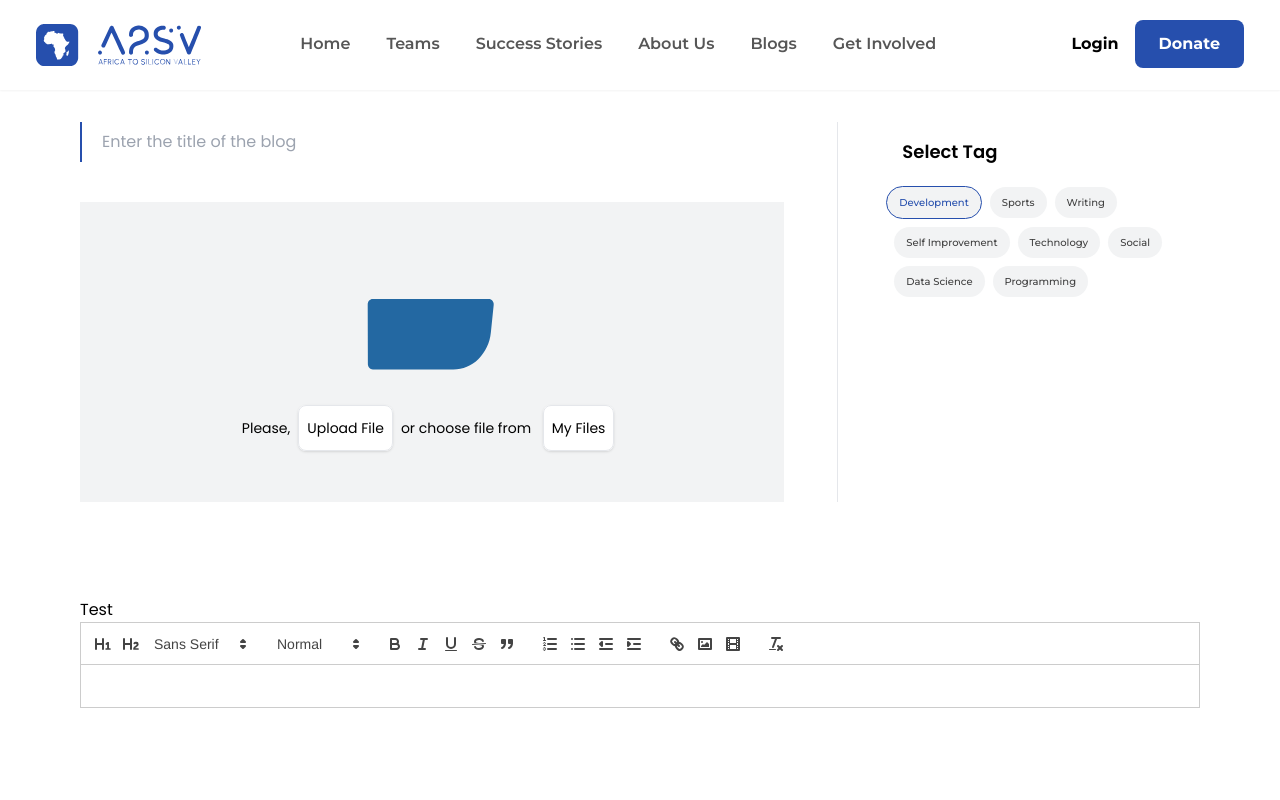
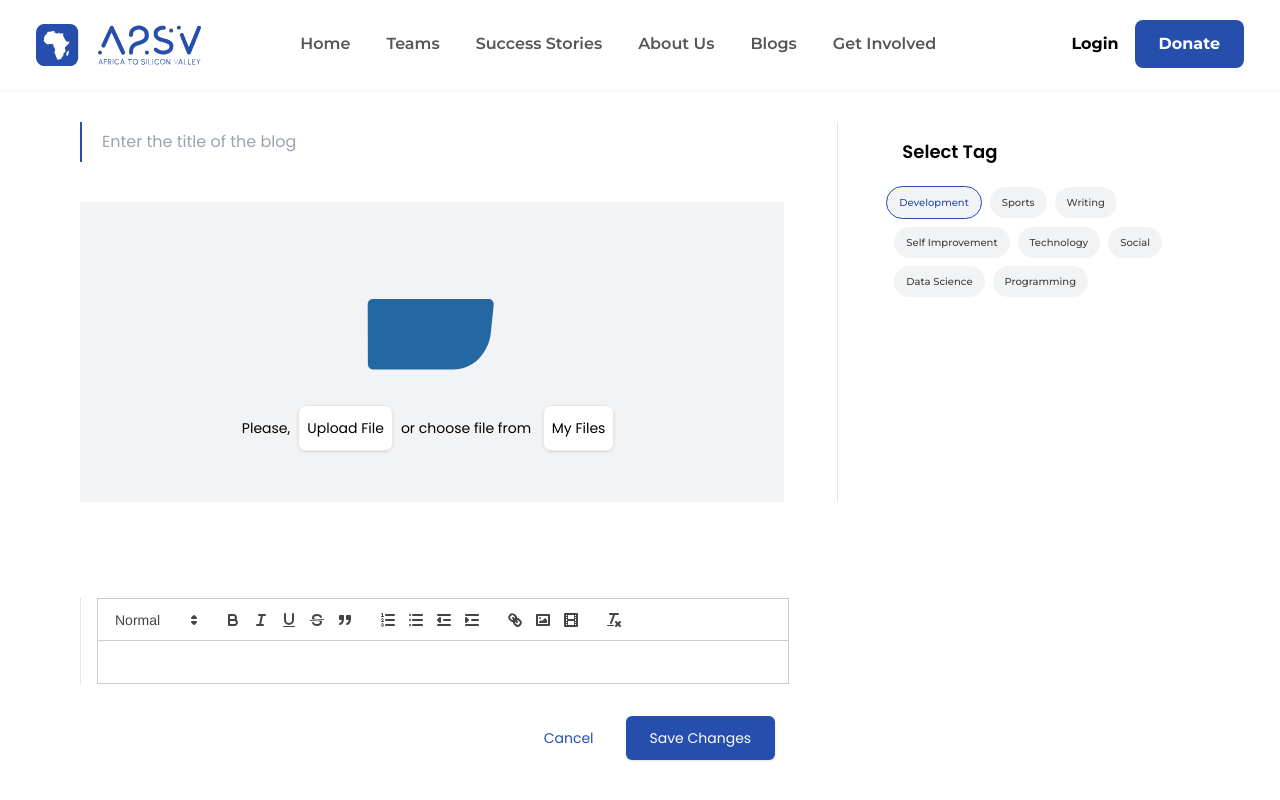
Before and after one commit to RealEskalate/2023-project-phase-starter-projects, a Next.js app in the folder aastu/web/group-2/: page /blog/add-blog in a window 1280 px wide. Shown: the top 800 px of the page. Built offline with nearby package versions, Linux system fonts and the light colour scheme; a web font is replaced by a local one.

Commit message:
Fixed bugs

```diff
--- a/aastu/web/group-2/app/blog/add-blog/page.tsx
+++ b/aastu/web/group-2/app/blog/add-blog/page.tsx
@@ -8,7 +8,6 @@ const AddBlog: React.FC = () => {
   // const {quill, quillRef} = useQuill()
   return (
     <div className=" px-20 w-full font-primaryFont py-8">
-
       {/* main sect + sidebar */}
       <div className="grid grid-cols-12 gap-4">
         {/* main sect */}
@@ -87,19 +86,9 @@ const AddBlog: React.FC = () => {
       {/* Below the upper sect */}
       <div className="flex flex-col w-full space-y-32">
         {/* Text-editor */}
-        <div className="mt-24">
+        <div className="mt-24 w-2/3">
           <TextEditor />
         </div>
-
-        <div className="w-2/3 mt-8">
-          <div className="flex items-center justify-end space-x-8 mt-8 w-[98%]">
-            <button className="text-primaryColor text-sm">Cancel</button>
-            <button className="px-6 py-3 bg-primaryColor text-white rounded-md text-center shadow text-sm">
-              Save Changes
-            </button>
-          </div>
-        </div>
-
       </div>
     </div>
   );
--- a/aastu/web/group-2/app/components/add-blog/TextEditor.tsx
+++ b/aastu/web/group-2/app/components/add-blog/TextEditor.tsx
@@ -1,19 +1,23 @@
+'use client'
+
 import dynamic from 'next/dynamic';
+import ReactQuill from 'react-quill';
+// import 'react-quill/tailwindcss.css'
 import 'react-quill/dist/quill.snow.css';
 
-const QuillNoSSRWrapper = dynamic(import('react-quill'), {
-  ssr: false,
-  loading: () => <p>Loading ...</p>,
-});
+// const ReactQuill = dynamic(import('react-quill'), {
+//   ssr: false,
+//   loading: () => <p>Loading ...</p>,
+// });
 
 const modules = {
   toolbar: [
-    [{ header: '1' }, { header: '2' }, { font: [] }],
+
     [{ size: [] }],
     ['bold', 'italic', 'underline', 'strike', 'blockquote'],
     [{ list: 'ordered' }, { list: 'bullet' }, { indent: '-1' }, { indent: '+1' }],
     ['link', 'image', 'video'],
-    ['clean'],
+    ['clean']
   ],
   clipboard: {
     // toggle to add extra line breaks when pasting HTML:
@@ -41,8 +45,19 @@ const formats = [
 export default function TextEditor() {
   return (
     <div>
-      <p>Test</p>
-      <QuillNoSSRWrapper modules={modules} formats={formats} theme="snow" />
+      <div className="container mx-auto mb-24">
+        <div className="w-[95%] ">
+          <div className='custom border-l border-primaryColo'>
+            <ReactQuill modules={modules} formats={formats} theme="snow" className='ml-4 border-0' id='my-quill-editor' />
+          </div>
+          <div className="flex items-center justify-end space-x-8 mt-8 w-[98%]">
+            <button className="text-primaryColor text-sm">Cancel</button>
+            <button className="px-6 py-3 bg-primaryColor text-white rounded-md text-center shadow text-sm">
+              Save Changes
+            </button>
+          </div>
+        </div>
+      </div>
     </div>
   );
 }
--- a/aastu/web/group-2/app/globals.css
+++ b/aastu/web/group-2/app/globals.css
@@ -19,3 +19,10 @@ a {
 * {
   box-sizing: border-box;
 }
+
+div.ql-toolbar.ql-snow {
+  display: flex ;
+  justify-content: space-around;
+  align-items: center;
+  background: #000;
+}
```
